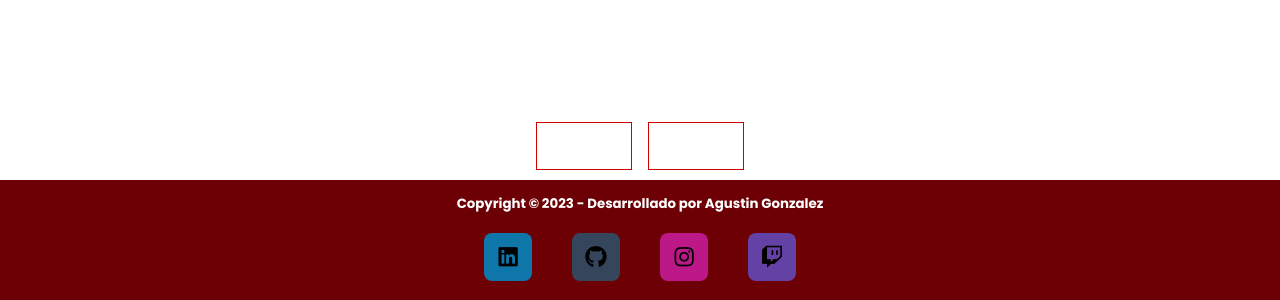
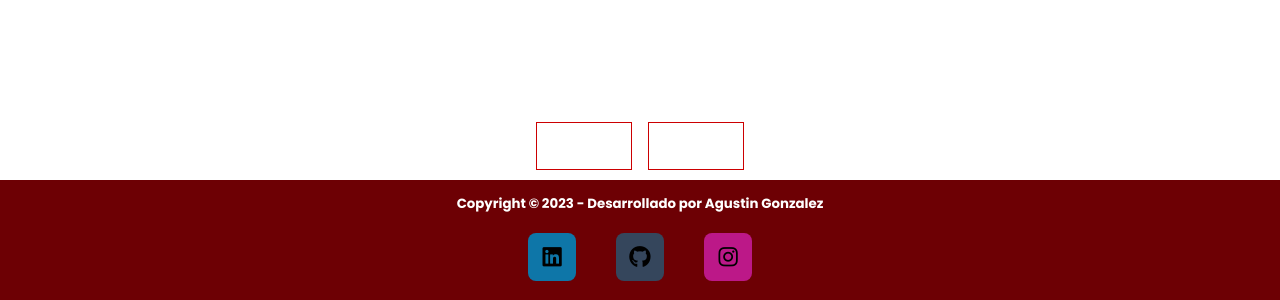
Before and after one commit to AgustinGonzalez1/poketypescript, a website with bundled scripts: page index.html in a window 1280 px wide. Shown: the part 1126-1426 px from the top of the page. Built offline with nearby package versions, Linux system fonts and the light colour scheme; no server answers; files whose address does not match are found by name.

Commit message:
saque ttv

```diff
--- a/index.html
+++ b/index.html
@@ -44,9 +44,7 @@
       <a class="redSocial red-ig" href="https://www.instagram.com/cementoooo/?next=%2F" target="_blank">
         <i class="fa-brands fa-instagram"></i>
       </a>
-      <a class="redSocial red-ttv" href="https://www.twitch.tv/" target="_blank">
-        <i class="fa-brands fa-twitch"></i>
-      </a>
+
     </div>
   </footer>
 
--- a/public/css/style.css
+++ b/public/css/style.css
@@ -294,9 +294,6 @@ footer > p {
 .red-ig {
 	background-color: #bc1888;
 }
-.red-ttv {
-	background-color: #6441a5;
-}
 
 .red-in:hover {
 	color: #0e76a8;
@@ -306,9 +303,6 @@ footer > p {
 }
 .red-ig:hover {
 	color: #bc1888;
-}
-.red-ttv:hover {
-	color: #6441a5;
 }
 
 .redSocial:hover i {
```
